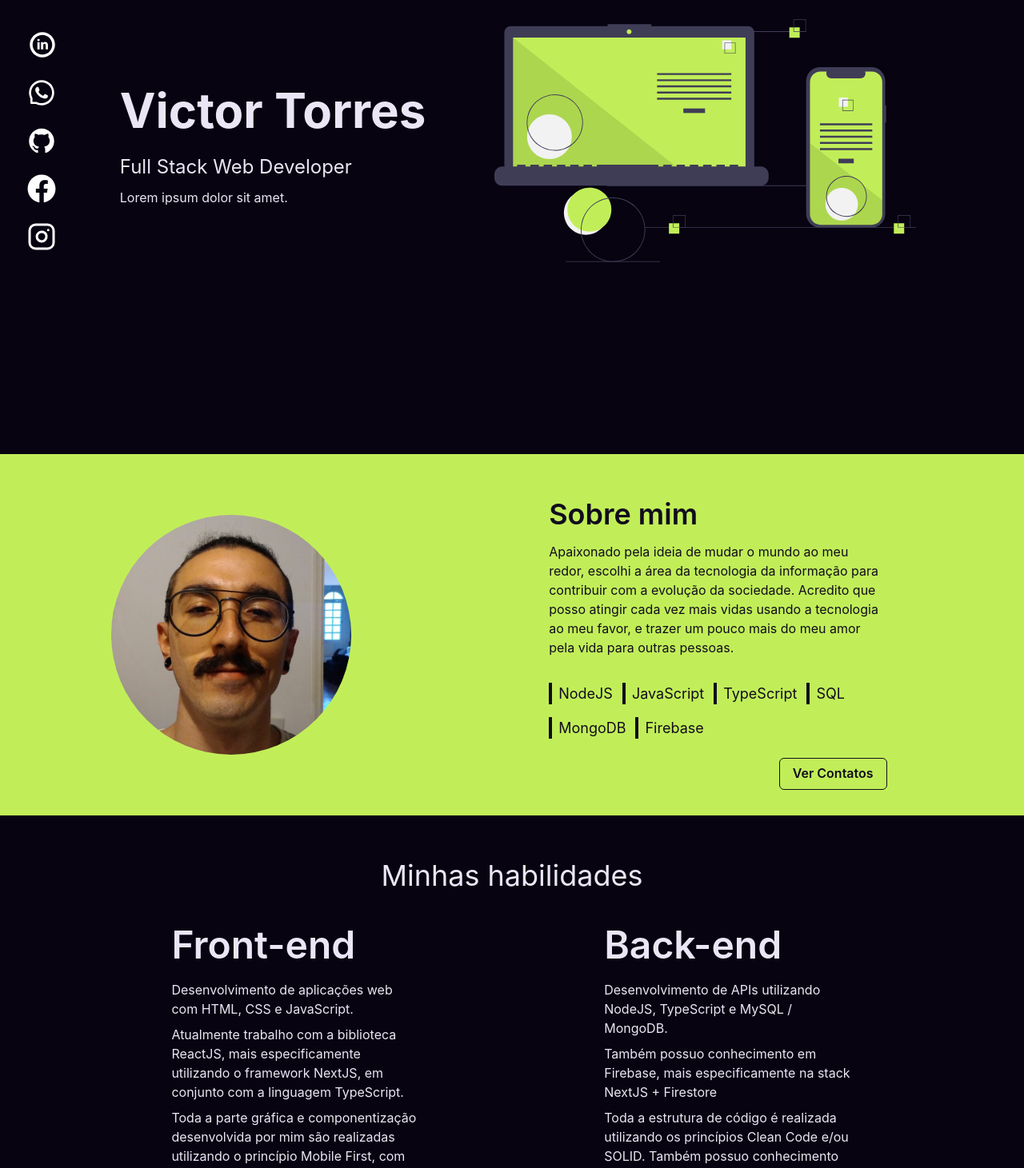
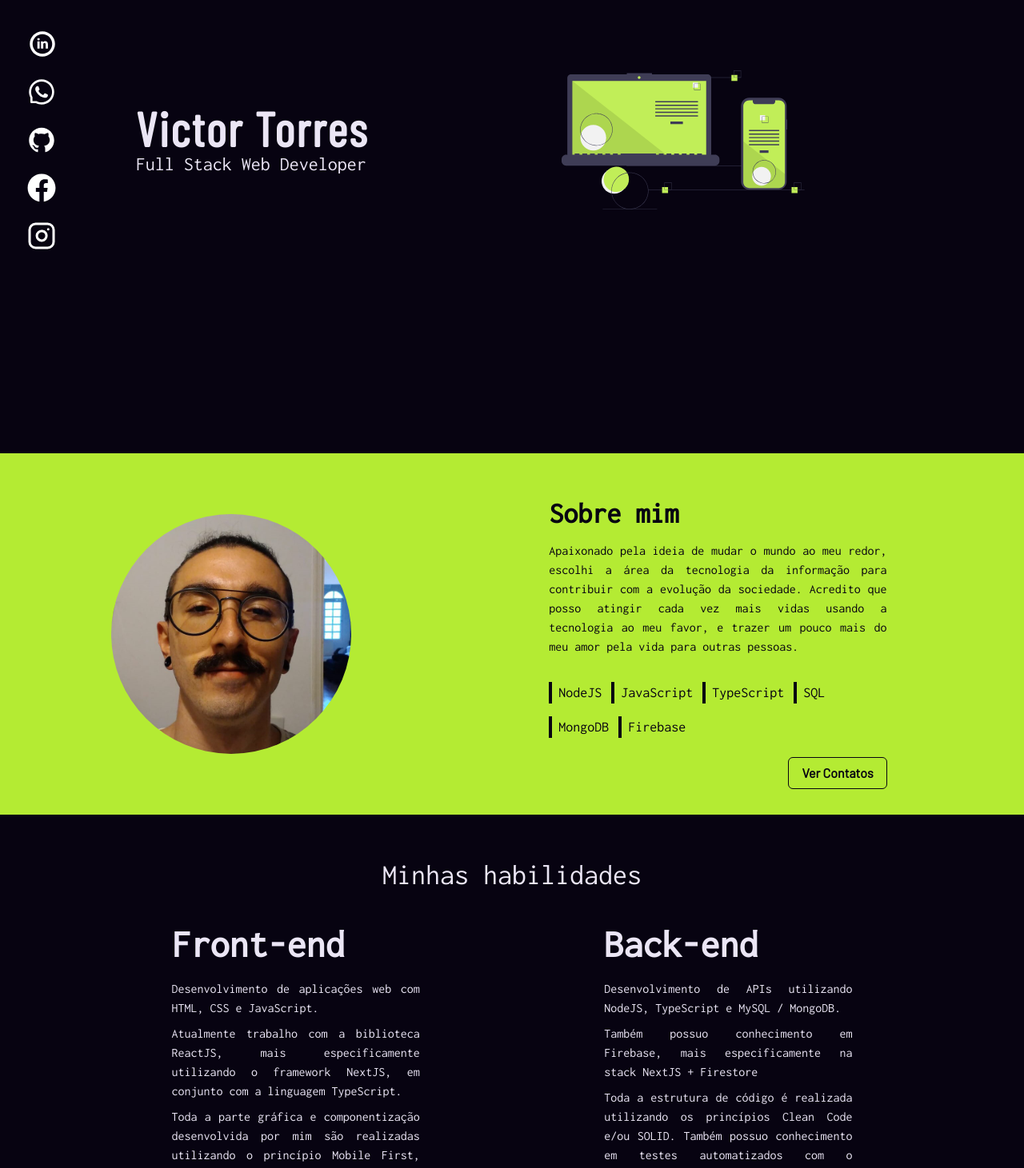
Before and after one commit to cptvictor95/portfolio, a Next.js app: page / in a window 1280 px wide. Shown: the part 220-1681 px from the top of the page at 80% size. Built offline with nearby package versions, Linux system fonts and the light colour scheme.

Commit message:
fix responsiveness on hero and letterSpacing, add final fonts

```diff
--- a/components/VerticalBar.tsx
+++ b/components/VerticalBar.tsx
@@ -8,6 +8,7 @@ import { TiSocialLinkedinCircular } from 'react-icons/ti';
 const VerticalBar = () => {
   return (
     <Flex
+      as="aside"
       direction="column"
       justify="space-evenly"
       h="40vh"
@@ -22,7 +23,7 @@ const VerticalBar = () => {
         <IconButton
           icon={<TiSocialLinkedinCircular />}
           aria-label="linkedin"
-          colorScheme="black"
+          variant="socialIcon"
           fontSize={{ base: '3xl', sm: '5xl', md: '5xl', lg: '5xl', xl: '5xl' }}
           maxH="42px"
           maxW="42px"
@@ -32,7 +33,7 @@ const VerticalBar = () => {
         <IconButton
           icon={<AiOutlineWhatsApp />}
           aria-label="whatsapp"
-          colorScheme="black"
+          variant="socialIcon"
           fontSize={{ base: '2xl', sm: '4xl', md: '4xl', lg: '4xl', xl: '4xl' }}
         />
       </Link>
@@ -40,7 +41,7 @@ const VerticalBar = () => {
         <IconButton
           icon={<AiFillGithub />}
           aria-label="github"
-          colorScheme="black"
+          variant="socialIcon"
           fontSize={{ base: '2xl', sm: '4xl', md: '4xl', lg: '4xl', xl: '4xl' }}
         />
       </Link>
@@ -51,7 +52,7 @@ const VerticalBar = () => {
         <IconButton
           icon={<FaFacebook />}
           aria-label="facebook"
-          colorScheme="black"
+          variant="socialIcon"
           fontSize={{ base: '2xl', sm: '4xl', md: '4xl', lg: '4xl', xl: '4xl' }}
         />
       </Link>
@@ -59,7 +60,7 @@ const VerticalBar = () => {
         <IconButton
           icon={<FiInstagram />}
           aria-label="instagram"
-          colorScheme="black"
+          variant="socialIcon"
           fontSize={{ base: '2xl', sm: '4xl', md: '4xl', lg: '4xl', xl: '4xl' }}
         />
       </Link>
--- a/package.json
+++ b/package.json
@@ -12,6 +12,10 @@
     "@chakra-ui/react": "^1.6.2",
     "@emotion/react": "^11",
     "@emotion/styled": "^11",
+    "@fontsource/barlow": "^4.4.2",
+    "@fontsource/barlow-condensed": "^4.4.2",
+    "@fontsource/inconsolata": "^4.4.2",
+    "focus-visible": "^5.2.0",
     "framer-motion": "^4",
     "next": "10.2.3",
     "react": "17.0.2",
--- a/pages/_app.tsx
+++ b/pages/_app.tsx
@@ -1,6 +1,10 @@
 import App from 'next/app';
 import { ChakraProvider, CSSReset } from '@chakra-ui/react';
 import { theme } from '../theme/theme';
+import 'focus-visible/dist/focus-visible';
+import '@fontsource/inconsolata/400.css';
+import '@fontsource/barlow-condensed';
+import '@fontsource/barlow';
 
 class MyApp extends App {
   render(): JSX.Element {
--- a/pages/index.tsx
+++ b/pages/index.tsx
@@ -12,11 +12,7 @@ const Home: React.FC = () => {
   return (
     <Main title="Victor">
       <Header />
-      <Hero
-        title="Victor Torres"
-        subtitle="Full Stack Web Developer"
-        ctaText="Lorem ipsum dolor sit amet."
-      />
+      <Hero title="Victor Torres" subtitle="Full Stack Web Developer" />
       <SubHero />
       <Skills />
       <Projects />
--- a/sections/Contact.tsx
+++ b/sections/Contact.tsx
@@ -7,7 +7,7 @@ import Footer from '../components/Footer';
 
 const Contact = () => {
   return (
-    <Stack as="section" id="contact" bg="green.900">
+    <Stack as="section" id="contact" bg="green.700">
       <Text as="h1" fontSize="5xl" textAlign="center" pt={8} fontWeight="bold">
         Contatos
       </Text>
--- a/sections/Hero.tsx
+++ b/sections/Hero.tsx
@@ -1,56 +1,75 @@
 import { Image } from '@chakra-ui/image';
-import { Flex, Stack, Text } from '@chakra-ui/layout';
+import { Flex, Heading, Stack, Text } from '@chakra-ui/layout';
 import React from 'react';
 import VerticalBar from '../components/VerticalBar';
 
 const Hero: React.FC<{
   title: string;
   subtitle: string;
-  ctaText: string;
-}> = ({ title, subtitle, ctaText }) => {
+}> = ({ title, subtitle }) => {
   return (
     <Flex
       as="section"
       minH={{ base: '75vh', md: '70vh' }}
-      maxW={{
-        base: '100%',
-      }}
+      maxW={{ base: '100%' }}
       direction={{ base: 'column', md: 'row' }}
       align="center"
       justify={['space-evenly', 'space-around', 'space-around', 'space-evenly']}
       pb={8}
-      px={12}
+      pl={{ base: 16, sm: 16, md: 16, lg: 8, xl: 8 }}
+      pr={{ base: 8, sm: 8, md: 8, lg: 4, xl: 8 }}
       mb={24}
     >
       <VerticalBar />
       <Flex
         as="article"
         maxW={{ base: '100%' }}
-        align={['flex-start', 'center', 'center', 'center']}
+        justify={['flex-end']}
+        align={['flex-start', 'flex-end', 'center', 'center']}
       >
-        <Stack ml={{ base: 0, md: 12, lg: 12, xl: 12 }}>
-          <Text
-            as="h1"
-            fontSize={{ base: '4xl', lg: '6xl', xl: '6xl' }}
-            fontWeight="bold"
+        <Stack as="section" ml={{ base: 0, md: 12, lg: 12, xl: 12 }}>
+          <Heading
+            fontSize={{ base: '5xl', md: '5xl', lg: '6xl', xl: '6xl' }}
+            letterSpacing={{
+              base: '2px',
+              md: '2.5px',
+              lg: '2.2px',
+              xl: '2.2px',
+            }}
+            lineHeight={{
+              base: '90%',
+              md: '85%',
+              lg: '90%',
+              xl: '90%',
+            }}
           >
             {title}
-          </Text>
-          <Text as="h3" fontSize={{ base: 'xl', lg: '2xl', xl: '2xl' }}>
+          </Heading>
+          <Text
+            as="h3"
+            fontSize={{ base: 'xl', lg: '2xl', xl: '2xl' }}
+            lineHeight={{
+              base: '100%',
+              md: '85%',
+              lg: '90%',
+              xl: '90%',
+            }}
+          >
             {subtitle}
           </Text>
-          <Text>{ctaText}</Text>
         </Stack>
       </Flex>
       <Stack
         as="article"
-        maxW={{ base: '100%', sm: '70%', md: '60%', lg: '50%' }}
-        minW={{ base: '80%', sm: '350px', md: '400px' }}
-        justify={['center', 'flex-end', 'flex-end', 'flex-end']}
-        align={['flex-start', 'center', 'center', 'center']}
-        px={8}
+        maxW={{ base: '80%', sm: '60%', md: '40%', lg: '50%' }}
+        minW={{ base: '80%', sm: '60%', md: '350px' }}
+        justify={['flex-end', 'flex-end', 'flex-end', 'flex-end']}
+        align={{ base: 'center', md: 'center', lg: 'center', xl: 'center' }}
       >
-        <Image src={'./heroSVG.svg'} />
+        <Image
+          src={'./heroSVG.svg'}
+          maxW={{ base: '250px', sm: '250px', md: '60%', lg: '50%' }}
+        />
       </Stack>
     </Flex>
   );
--- a/sections/Projects.tsx
+++ b/sections/Projects.tsx
@@ -30,7 +30,7 @@ const Projects = () => {
             <Text as="h4" fontSize="2xl" m={0} fontWeight="semibold">
               Subtitle
             </Text>
-            <Text maxW="350px">
+            <Text maxW="350px" textAlign="justify">
               Lorem ipsum dolor sit, amet consectetur adipisicing elit. Fuga
               totam tempore sit tenetur vitae aperiam ullam exercitationem qui
               quibusdam tempora officiis, nemo nobis omnis magnam ut iusto
@@ -62,7 +62,7 @@ const Projects = () => {
           <Text as="h4" fontSize="2xl" m={0} fontWeight="semibold">
             Subtitle
           </Text>
-          <Text textAlign="end" maxW="350px">
+          <Text maxW="350px" textAlign="justify">
             Lorem ipsum dolor sit, amet consectetur adipisicing elit. Fuga totam
             tempore sit tenetur vitae aperiam ullam exercitationem qui quibusdam
             tempora officiis, nemo nobis omnis magnam ut iusto incidunt expedita
@@ -108,7 +108,7 @@ const Projects = () => {
             <Text as="h4" fontSize="2xl" m={0} fontWeight="semibold">
               Subtitle
             </Text>
-            <Text maxW="350px">
+            <Text maxW="350px" textAlign="justify">
               Lorem ipsum dolor sit, amet consectetur adipisicing elit. Fuga
               totam tempore sit tenetur vitae aperiam ullam exercitationem qui
               quibusdam tempora officiis, nemo nobis omnis magnam ut iusto
--- a/sections/Skills.tsx
+++ b/sections/Skills.tsx
@@ -18,7 +18,7 @@ const Skills = () => {
         as="section"
         maxW={{ base: '100%', md: '100%', lg: '100%', xl: '100%' }}
         direction={{ base: 'column', md: 'row' }}
-        align="center"
+        align="flex-start"
         justify={['center', 'space-evenly', 'space-evenly', 'space-evenly']}
         px={4}
       >
@@ -27,7 +27,7 @@ const Skills = () => {
           maxW={{ base: '100%', sm: '60%', md: '40%', lg: '30%', xl: '30%' }}
           pb={8}
         >
-          <Stack px={8}>
+          <Stack px={8} textAlign="justify">
             <Text as="h2" fontSize="5xl" fontWeight="semibold">
               Front-end
             </Text>
@@ -51,7 +51,7 @@ const Skills = () => {
           maxW={{ base: '100%', sm: '60%', md: '40%', lg: '30%', xl: '30%' }}
           pb={8}
         >
-          <Stack px={8}>
+          <Stack px={8} textAlign="justify">
             <Text as="h2" fontSize="5xl" fontWeight="semibold">
               Back-end
             </Text>
--- a/sections/SubHero.tsx
+++ b/sections/SubHero.tsx
@@ -15,8 +15,8 @@ const SubHero: React.FC = () => {
       justify={['center', 'space-around', 'space-evenly', 'space-around']}
       py={8}
       px={8}
-      bg="green.400"
-      color="purple.900"
+      bg="green.500"
+      color="black"
     >
       <Flex
         as="article"
@@ -39,7 +39,7 @@ const SubHero: React.FC = () => {
           <Text as="h2" fontSize="4xl" fontWeight="semibold">
             Sobre mim
           </Text>
-          <Text pb={6}>
+          <Text pb={6} textAlign="justify">
             Apaixonado pela ideia de mudar o mundo ao meu redor, escolhi a área
             da tecnologia da informação para contribuir com a evolução da
             sociedade. Acredito que posso atingir cada vez mais vidas usando a
--- a/theme/components/Button.tsx
+++ b/theme/components/Button.tsx
@@ -1,23 +1,57 @@
 export const Button = {
+  baseStyle: {
+    fontFamily: 'Barlow',
+    _focus: {
+      outline: 'none',
+    },
+  },
   variants: {
+    solid: {
+      bg: 'green.500',
+      _hover: {
+        bg: 'red.300',
+      },
+      _focus: {
+        bg: 'green.700',
+      },
+      _active: {
+        bg: 'green.700',
+      },
+    },
     link: {
-      position: 'static',
-      color: 'purple.50',
+      color: 'white',
       textTransform: 'uppercase',
       borderRadius: '0',
       paddingX: 8,
       paddingY: 4,
       _hover: {
-        color: 'green.200',
+        color: 'red.300',
         textDecoration: 'none',
+      },
+      _focus: {
+        color: 'red.700',
+      },
+      _active: {
+        color: 'red.700',
       },
     },
     outline: {
-      borderColor: 'purple.900',
+      borderColor: 'black',
       bg: 'transparent',
       _hover: {
-        bg: 'green.500',
-        borderColor: 'purple.900',
+        bg: 'transparent',
+        color: 'red.700',
+        borderColor: 'red.700',
+      },
+      _focus: {
+        bg: 'transparent',
+        color: 'red.700',
+        borderColor: 'red.700',
+      },
+      _active: {
+        bg: 'transparent',
+        color: 'red.700',
+        borderColor: 'red.700',
       },
     },
     scrollToTop: {
@@ -25,14 +59,41 @@ export const Button = {
       bottom: 8,
       right: 8,
       zIndex: '99',
-      color: 'black',
-      bg: 'green.400',
+      color: 'red.300',
+      bg: 'transparent',
       fontSize: 'xl',
       fontWeight: 'bold',
       border: '1px solid',
-      borderColor: 'black',
+      borderColor: 'red.300',
       _hover: {
-        bg: 'green.500',
+        borderColor: 'red.700',
+        color: 'red.700',
+        bg: 'red.300',
+      },
+      _focus: {
+        borderColor: 'red.700',
+        color: 'red.700',
+        bg: 'red.300',
+      },
+      _active: {
+        borderColor: 'red.700',
+        color: 'red.700',
+        bg: 'red.300',
+      },
+    },
+    socialIcon: {
+      color: 'white',
+      bg: 'transparent',
+      fontSize: 'xl',
+      fontWeight: 'bold',
+      _hover: {
+        color: 'red.300',
+      },
+      _focus: {
+        color: 'red.700',
+      },
+      _active: {
+        color: 'red.700',
       },
     },
   },
--- a/theme/theme.tsx
+++ b/theme/theme.tsx
@@ -14,6 +14,11 @@ export const theme = extendTheme({
       },
     },
   },
+  fonts: {
+    heading: 'Barlow Condensed',
+    body: 'Inconsolata',
+    button: 'Barlow Condensed',
+  },
   colors,
   components: {
     Button,
```
Also changed, not shown: components/HorizontalBar.tsx (+5 -5 lines), 1 other file (tests, documents, lock files or other folders).
